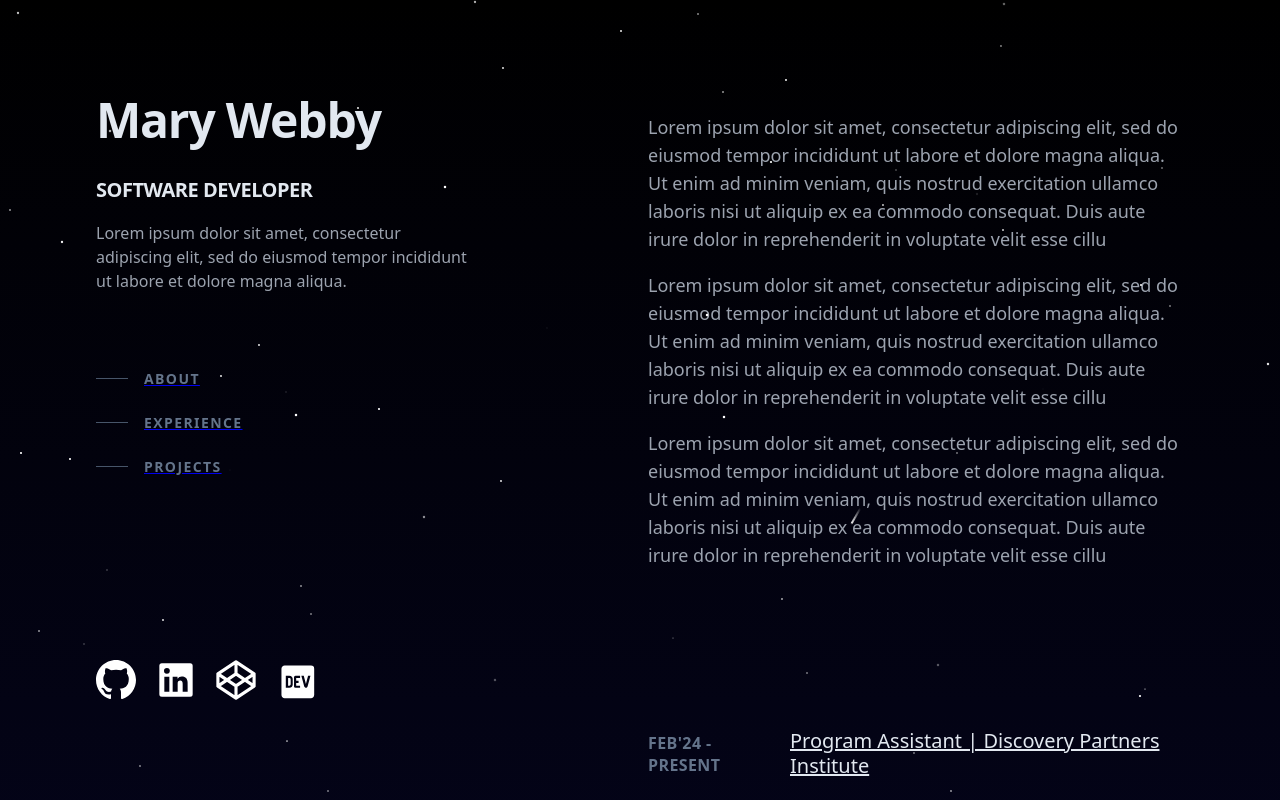
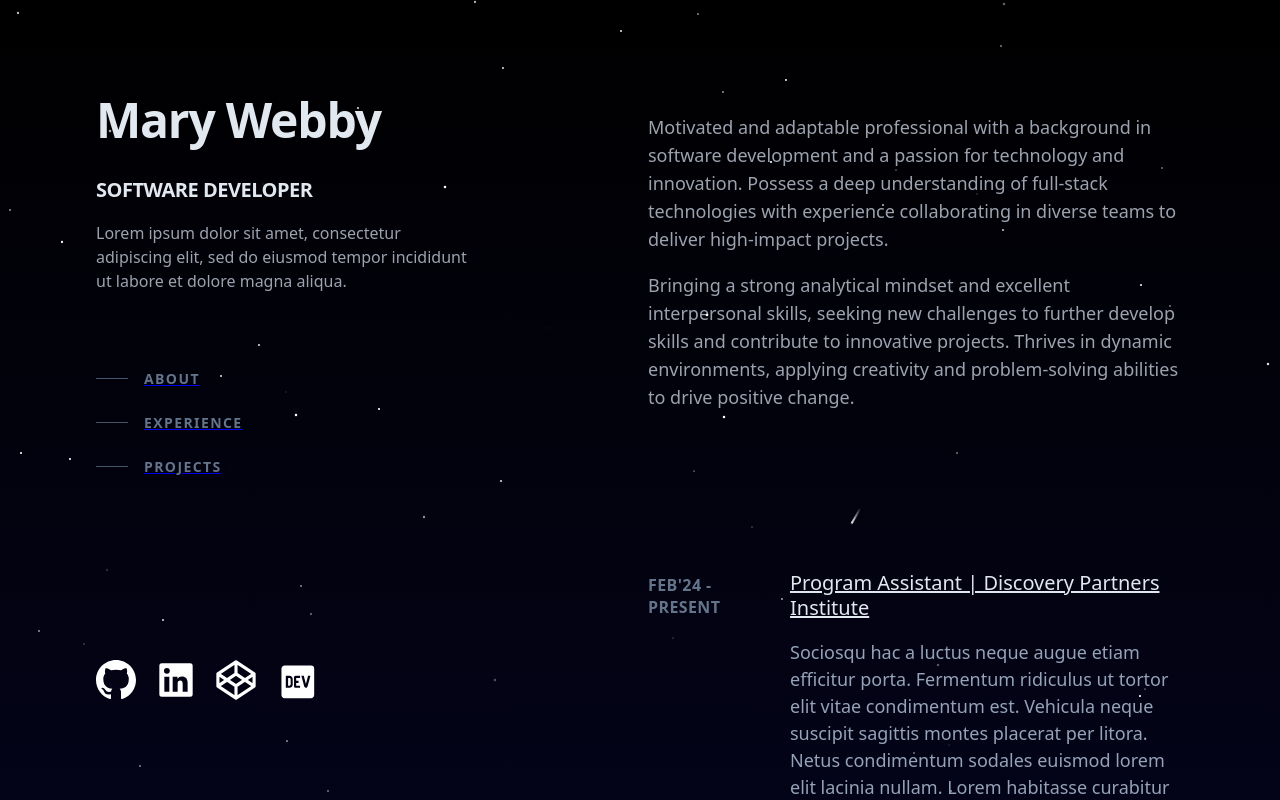
Before and after one commit to marywebby/portfolio-react, a React (Create React App) app in the folder portfolio-mcw/: page / in a window 1280 px wide. Shown: the top 800 px of the page. Built offline with nearby package versions, Linux system fonts and the light colour scheme.

Commit message:
added about me section

```diff
--- a/portfolio-mcw/src/components/About.js
+++ b/portfolio-mcw/src/components/About.js
@@ -10,13 +10,10 @@ const About = () => {
     </div>
     <div>
       <p className='mb-4'>
-        Lorem ipsum dolor sit amet, consectetur adipiscing elit, sed do eiusmod tempor incididunt ut labore et dolore magna aliqua. Ut enim ad minim veniam, quis nostrud exercitation ullamco laboris nisi ut aliquip ex ea commodo consequat. Duis aute irure dolor in reprehenderit in voluptate velit esse cillu
+        Motivated and adaptable professional with a background in software development and a passion for technology and innovation. Possess a deep understanding of full-stack technologies with experience collaborating in diverse teams to deliver high-impact projects.
       </p>
       <p className='mb-4'>
-        Lorem ipsum dolor sit amet, consectetur adipiscing elit, sed do eiusmod tempor incididunt ut labore et dolore magna aliqua. Ut enim ad minim veniam, quis nostrud exercitation ullamco laboris nisi ut aliquip ex ea commodo consequat. Duis aute irure dolor in reprehenderit in voluptate velit esse cillu
-      </p>
-      <p className='mb-4'>
-        Lorem ipsum dolor sit amet, consectetur adipiscing elit, sed do eiusmod tempor incididunt ut labore et dolore magna aliqua. Ut enim ad minim veniam, quis nostrud exercitation ullamco laboris nisi ut aliquip ex ea commodo consequat. Duis aute irure dolor in reprehenderit in voluptate velit esse cillu
+        Bringing a strong analytical mindset and excellent interpersonal skills, seeking new challenges to further develop skills and contribute to innovative projects. Thrives in dynamic environments, applying creativity and problem-solving abilities to drive positive change.
       </p>
     </div>
   </section>
```
